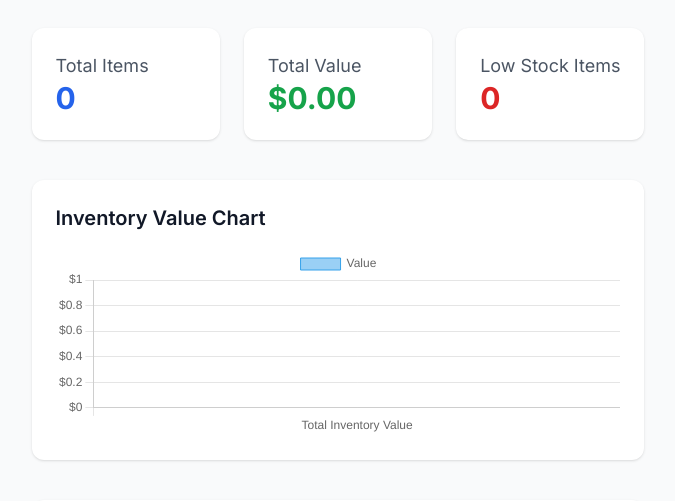
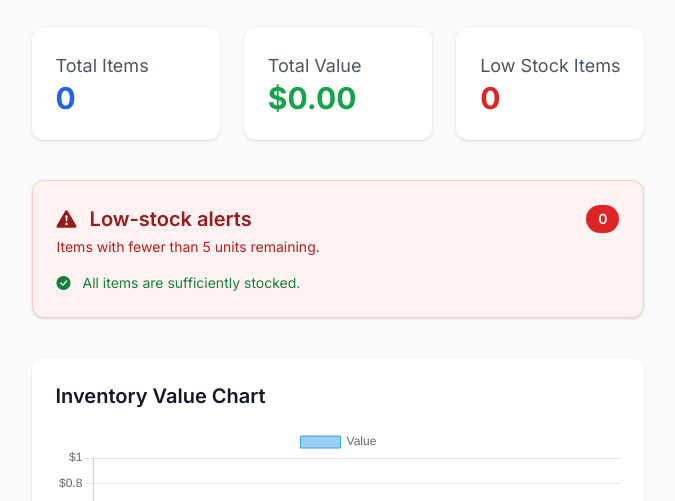
Before and after one commit to KewaBrian/inventory-management-flask, a Flask app: page /dashboard in a window 1280 px wide. Shown: the part 176-677 px from the top of the page, without its empty margins (302-977 px from the left). Run offline with Flask 3, Linux system fonts and the light colour scheme; the visitor is signed in with stand-in values (Sample User, id 1); data that the repository does not hold is empty; some libraries are stand-ins or nearby versions.

Commit message:
Add configurable low-stock dashboard alerts
Show user-owned low-stock and out-of-stock items with configurable thresholds, tests, and documentation.

Co-authored-by: Copilot <223556219+Copilot@users.noreply.github.com>

```diff
--- a/config.py
+++ b/config.py
@@ -13,3 +13,6 @@ class Config:
 
     # Pagination
     ITEMS_PER_PAGE = 6
+
+    # Items below this quantity are shown in dashboard low-stock alerts.
+    LOW_STOCK_THRESHOLD = 5
--- a/main.py
+++ b/main.py
@@ -226,12 +226,18 @@ def search():
 @login_required
 def dashboard():
     total_items = Item.query.filter_by(user_id=current_user.id).count()
+    low_stock_threshold = current_app.config.get("LOW_STOCK_THRESHOLD", 5)
 
     total_value = db.session.query(
         db.func.sum(Item.price * Item.quantity)
     ).filter(Item.user_id == current_user.id).scalar() or 0
 
-    recent_items = Item.query.filter_by(user_id=current_user.id) \
+    low_stock = Item.query.filter(
+        Item.user_id == current_user.id,
+        Item.quantity < low_stock_threshold
+    ).order_by(Item.quantity.asc(), Item.name.asc()).all()
+
+    latest_items = Item.query.filter_by(user_id=current_user.id) \
         .order_by(Item.created_at.desc()) \
         .limit(5).all()
 
@@ -239,7 +245,9 @@ def dashboard():
         "dashboard.html",
         total_items=total_items,
         total_value=total_value,
-        recent_items=recent_items
+        low_stock=low_stock,
+        low_stock_threshold=low_stock_threshold,
+        latest_items=latest_items
     )
 
 
--- a/templates/dashboard.html
+++ b/templates/dashboard.html
@@ -27,6 +27,66 @@
     </div>
 
 </div>
+
+<!-- Low-stock alerts -->
+<section class="bg-red-50 border border-red-200 p-6 rounded-xl shadow mb-10"
+         aria-labelledby="low-stock-alerts-heading">
+    <div class="flex items-start justify-between gap-4 mb-4">
+        <div>
+            <h2 id="low-stock-alerts-heading" class="text-xl font-semibold text-red-800">
+                <i class="bi bi-exclamation-triangle-fill mr-2" aria-hidden="true"></i>
+                Low-stock alerts
+            </h2>
+            <p class="text-sm text-red-700 mt-1">
+                Items with fewer than {{ low_stock_threshold }} units remaining.
+            </p>
+        </div>
+        <span class="rounded-full bg-red-600 px-3 py-1 text-sm font-semibold text-white"
+              aria-label="{{ low_stock|length }} low-stock items">
+            {{ low_stock|length }}
+        </span>
+    </div>
+
+    {% if low_stock %}
+        <div class="overflow-x-auto">
+            <table class="w-full text-left text-red-950">
+                <thead>
+                    <tr class="border-b border-red-200 text-sm">
+                        <th class="py-2">Item</th>
+                        <th class="py-2">Quantity remaining</th>
+                        <th class="py-2 text-right">Action</th>
+                    </tr>
+                </thead>
+                <tbody>
+                {% for item in low_stock %}
+                    <tr class="border-b border-red-100 last:border-0">
+                        <td class="py-3 font-medium">{{ item.name }}</td>
+                        <td class="py-3">
+                            <span class="font-semibold">{{ "{:,}".format(item.quantity) }}</span>
+                            {% if item.quantity == 0 %}
+                                <span class="ml-2 rounded bg-red-600 px-2 py-1 text-xs font-semibold text-white">
+                                    Out of stock
+                                </span>
+                            {% endif %}
+                        </td>
+                        <td class="py-3 text-right">
+                            <a href="{{ url_for('main.view', item_id=item.id) }}"
+                               class="font-medium text-red-700 underline hover:text-red-900">
+                                View item
+                            </a>
+                        </td>
+                    </tr>
+                {% endfor %}
+                </tbody>
+            </table>
+        </div>
+    {% else %}
+        <p class="text-sm text-green-700">
+            <i class="bi bi-check-circle-fill mr-2" aria-hidden="true"></i>
+            All items are sufficiently stocked.
+        </p>
+    {% endif %}
+</section>
 
 <!-- Graph -->
 <div class="bg-white p-6 rounded-xl shadow mb-10">
```
Also changed, not shown: dashboard.py (+5 -3 lines), tests/test_routes.py (+64 -0 lines), README.md.
